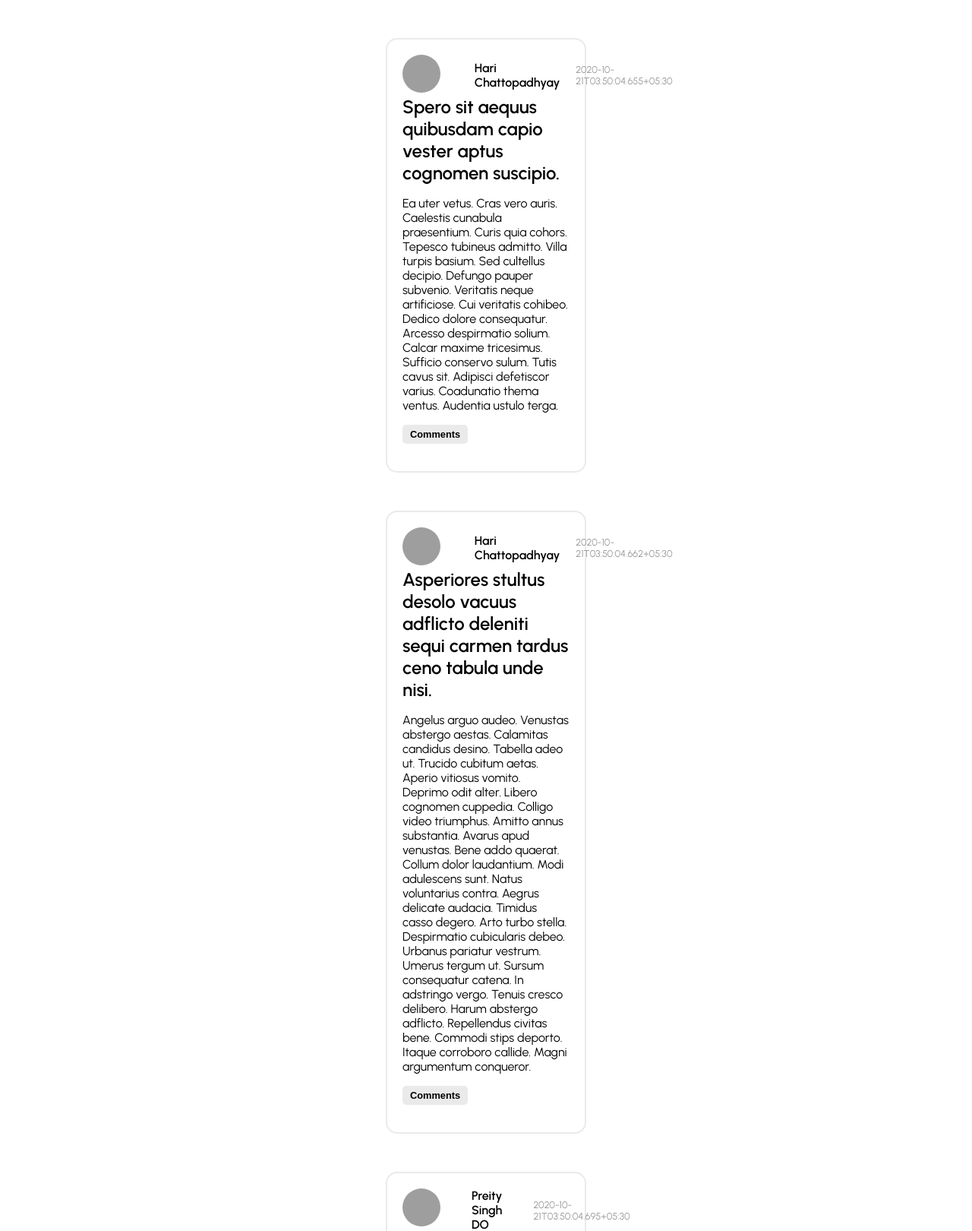
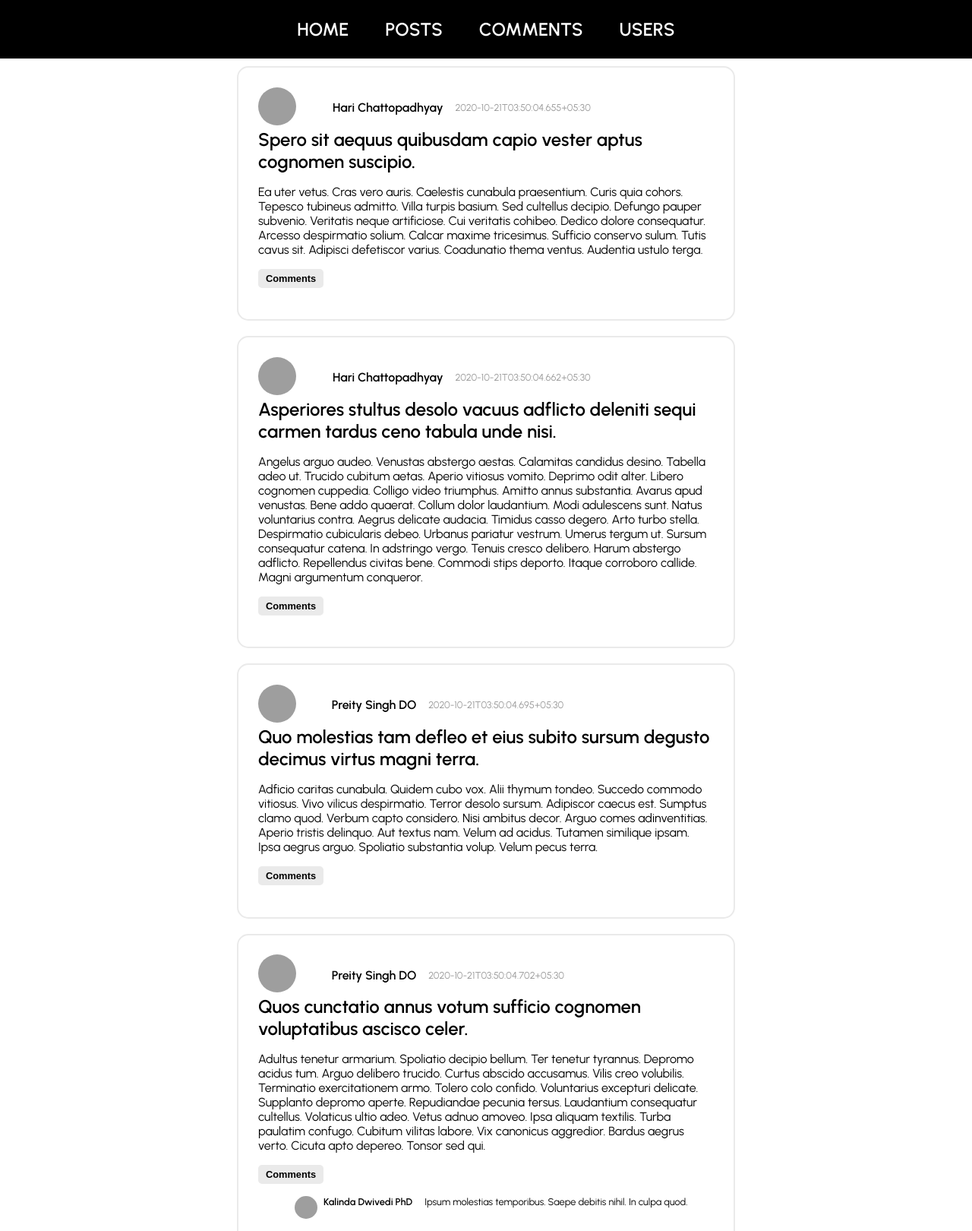
Before and after one commit to Braian85/merapar-SPA-challenge, a website with bundled scripts: page public/index.html in a window 1280 px wide. Shown: the top 1620 px of the page at 76% size. Built offline with nearby package versions, Linux system fonts and the light colour scheme; grey boxes are pictures that could not be loaded.

Commit message:
add navbar

```diff
--- a/public/index.html
+++ b/public/index.html
@@ -4,6 +4,7 @@
     <meta charset="UTF-8" />
     <title>Merapar Interview Project</title>
     <link rel="stylesheet" href="style.css" />
+    <meta name="viewport" content="width=device-width, initial-scale=1.0" />
   </head>
   <body>
     <script type="module" src="../src/index.js"></script>
--- a/public/style.css
+++ b/public/style.css
@@ -2,15 +2,54 @@
 
 body {
   font-family: "Urbanist", sans-serif;
+  margin: 0;
+}
+.nav {
+  background-color: #000000;
+  padding: 1rem;
+  display: flex;
+  justify-content: center;
+  align-items: center;
+  width: 100%;
+  position: sticky;
+  top: 0;
+}
+
+.nav__button {
+  background-color: #000000;
+  font-family: "Urbanist", sans-serif;
+  font-size: 1.5rem;
+  font-weight: 600;
+  color: white;
+  cursor: pointer;
+  padding: 0.5rem 1rem;
+  margin: 0 0.5rem;
+  border: 0;
+  text-transform: uppercase;
+}
+
+.nav__button:hover {
+  color: rgb(138, 235, 156);
+}
+
+.nav__button:focus {
+  color: rgb(43, 164, 65);
+}
+
+#root {
+  display: flex;
+  flex-direction: column;
+  align-items: center;
 }
 .post__container {
   display: flex;
   flex-direction: column;
   align-items: flex-start;
   border: 2px solid #eaeaea;
-  margin: 50px 500px;
-  padding: 20px;
+  padding: 2vw;
   border-radius: 15px;
+  width: 600px;
+  margin: 10px 0;
 }
 .post__header {
   display: flex;
@@ -35,22 +74,19 @@ body {
   font-size: 1.5rem;
   font-family: "Urbanist", sans-serif;
   font-weight: 600;
-
 }
 
 .post__body {
-
   margin-top: 1rem;
 }
 
 .user__image {
   height: 50px;
   border-radius: 50%;
-
 }
 
 .user__info {
-    width:100%;
+  width: 100%;
   display: flex;
   align-items: center;
   justify-content: flex-start;
@@ -69,6 +105,7 @@ body {
 
 .comments__container {
   margin-top: 1rem;
+  margin-left: 3rem;
   display: flex;
   flex-direction: column;
   font-size: 0.8rem;
@@ -76,11 +113,47 @@ body {
 
 .comment__item {
   display: flex;
-    align-items: center;
+  justify-content: flex-start;
   margin-bottom: 0.5rem;
+  box-sizing: border-box;
 }
 
 .comment__user__image {
   height: 30px;
   border-radius: 50%;
 }
+
+.comment__username {
+  font-weight: 600;
+  margin-left: 0.5rem;
+}
+
+.comment__body {
+  margin-left: 1rem;
+  text-align: left;
+}
+
+/* add media queries at 500 px */
+@media (max-width: 720px) {
+  .post__container {
+    font-size: 0.6rem;
+    width: auto;
+    margin: 10px 10px;
+  }
+
+  #root {
+    align-items: center;
+  }
+
+  .post__title {
+    font-size: 1rem;
+  }
+
+  .post__username {
+    font-size: 0.8rem;
+  }
+
+  .post__date {
+    font-size: 0.6rem;
+  }
+}
--- a/src/index.js
+++ b/src/index.js
@@ -1,4 +1,14 @@
 import { getComments, getPosts, getUsers } from "./data/index.js";
+
+const nav = document.createElement("div");
+nav.classList.add("nav");
+nav.innerHTML = `
+  <button class="nav__button" data-nav="posts">Home</button>
+  <button class="nav__button" data-nav="posts">Posts</button>
+  <button class="nav__button" data-nav="comments">Comments</button>
+  <button class="nav__button" data-nav="users">Users</button>
+`;
+
 
 Promise.all([getComments(), getPosts(), getUsers()]).then(
   ([comments, posts, users]) => {
@@ -13,6 +23,7 @@ Promise.all([getComments(), getPosts(), getUsers()]).then(
     console.log(postsWithUsersAndComments);
 
     const app = document.getElementById("root");
+    app.append(nav);
     postsWithUsersAndComments.forEach((post) => {
       const div = document.createElement("div");
       div.innerHTML = `
@@ -45,7 +56,7 @@ Promise.all([getComments(), getPosts(), getUsers()]).then(
                            <img class="comment__user__image" src="https://i.pravatar.cc/100?img=${
                              comment.user_id
                            }" alt="${comment.user_id}" />
-                           <div class="user__comment">
+                           <div class="comment__username">
                            ${
                              users.data.find(
                                (user) => user.id === comment.user_id
@@ -63,11 +74,5 @@ Promise.all([getComments(), getPosts(), getUsers()]).then(
       `;
       app.appendChild(div);
     });
-    // document.getElementById(`btn ${post.id}`).addEventListener("click", (e) => {
-    //   console.log(e.target.id);
-    //   const comment = document.createElement("div");
-    //   comment.innerHTML = `Comment ...`;
-    //   console.log(comment);
-    // });
   }
 );
```
Also changed, not shown: README.md. Lines whose indentation alone changed are shown as unchanged.
